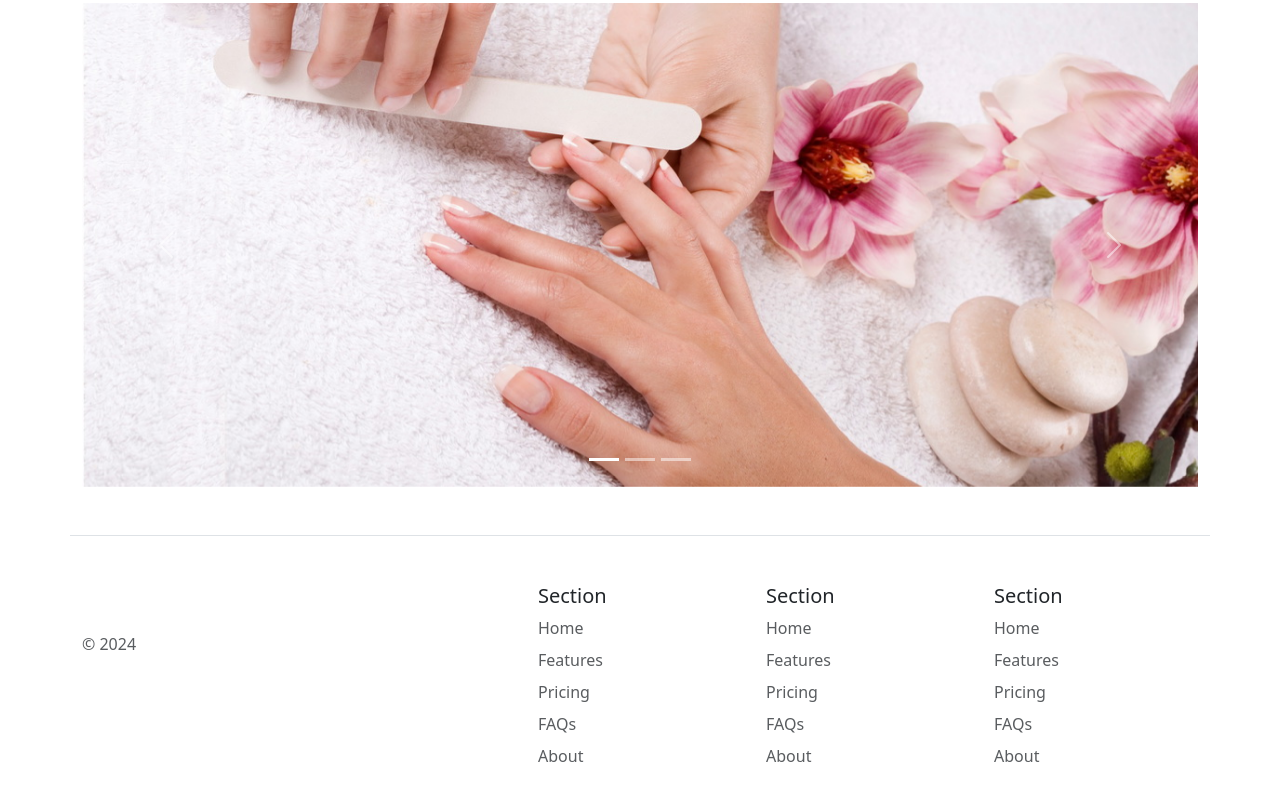
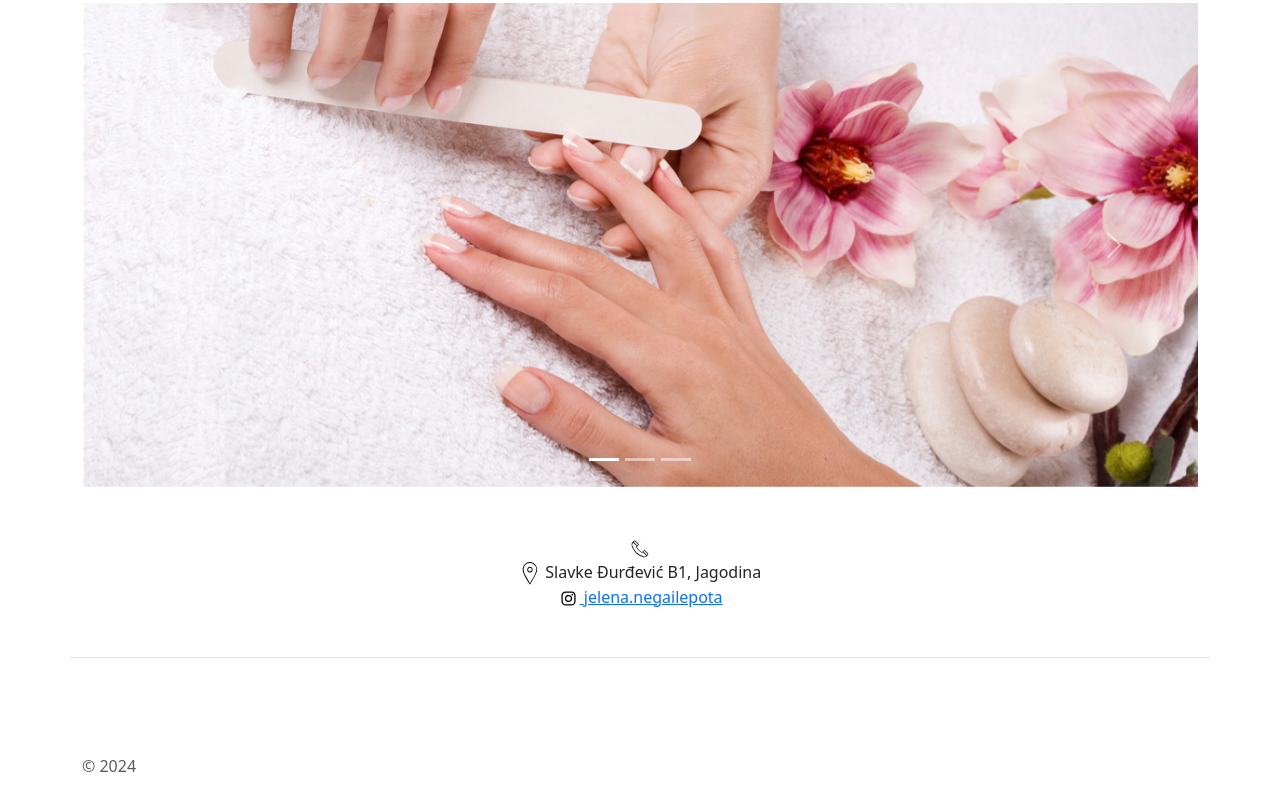
Before and after one commit to tamaratasic/Kozmeticki_salon, a plain HTML site: page index.html in a window 1280 px wide. Shown: the part 1252-2062 px from the top of the page. Drawn offline with nearby package versions, Linux system fonts and the light colour scheme.

Commit message:
Add files via upload

```diff
--- a/index.html
+++ b/index.html
@@ -165,8 +165,15 @@
     </button>
   </div>
 </div>
+<br><br>
 
 <div class="container">
+  <div class="kontakt text-center" >
+    <img src="./phone.svg" alt="face" width="2%"> <br>
+    <img src="./location.svg" alt="face" width="2%"> Slavke Đurđević B1, Jagodina <br>
+    <img src="./instagram.svg" alt="face" width="2%"><a href="https://www.instagram.com/jelena.negailepota/"> jelena.negailepota</a> <br>
+  </div>
+
   <footer class="row row-cols-1 row-cols-sm-2 row-cols-md-5 py-5 my-5 border-top">
     <div class="col mb-3">
       <a href="/" class="d-flex align-items-center mb-3 link-body-emphasis text-decoration-none">
@@ -175,7 +182,7 @@
       <p class="text-body-secondary">© 2024</p>
     </div>
 
-    <div class="col mb-3">
+    <!--<div class="col mb-3">
 
     </div>
 
@@ -213,6 +220,7 @@
     </div>
   </footer>
 </div>
+-->
 
 </body>
 
```
Also changed, not shown: instagram.svg (added), location.svg (added), phone.svg (added).
